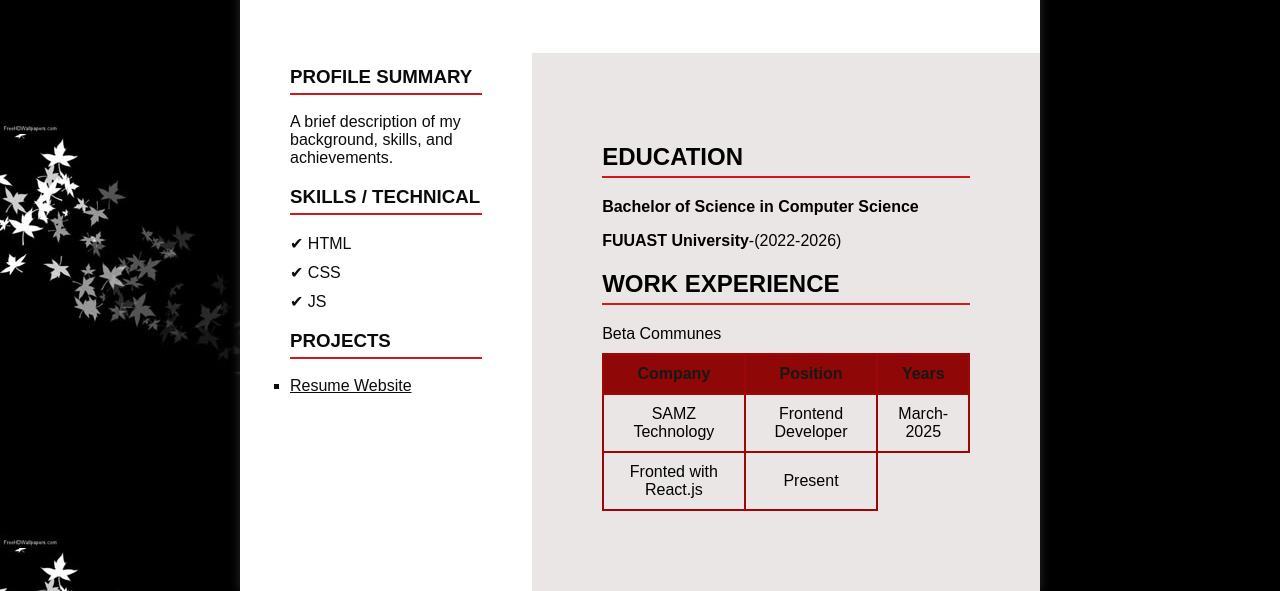
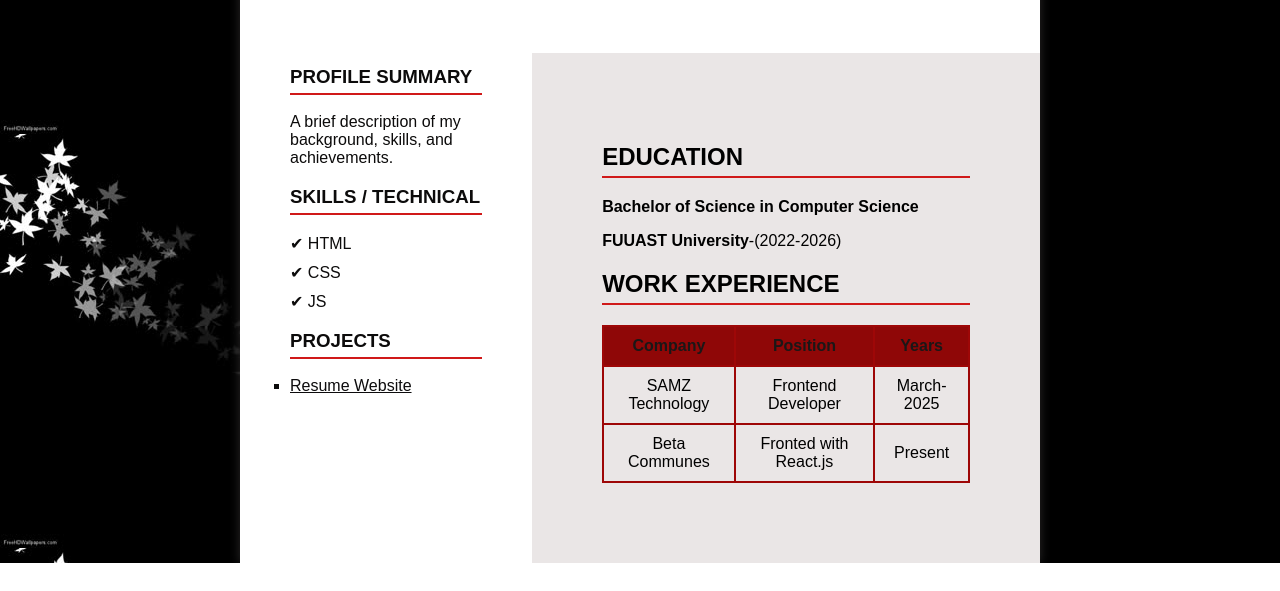
Before and after one commit to Fariha-Zehra-webDeveloper/Samz_tech_Intern_Tasks, a plain HTML site: page Task4/index.html in a window 1280 px wide. Shown: the part 280-871 px from the top of the page. After the commit the page ends 843 px from the top, so only its background shows below. Drawn offline with Linux system fonts and the light colour scheme.

Commit message:
Update index.html

```diff
--- a/Task4/index.html
+++ b/Task4/index.html
@@ -185,11 +185,11 @@
                             <td>Frontend Developer</td>
                             <td>March-2025</td>
                         </tr>
-                            </td>Beta Communes</td>
+                        <tr>
+                             <td>Beta Communes</td>
                             <td>Fronted with React.js</td>
                             <td>Present</td>
-                    </tr>
-
+                        </tr>
                     </table>
                 </div>
 
```
